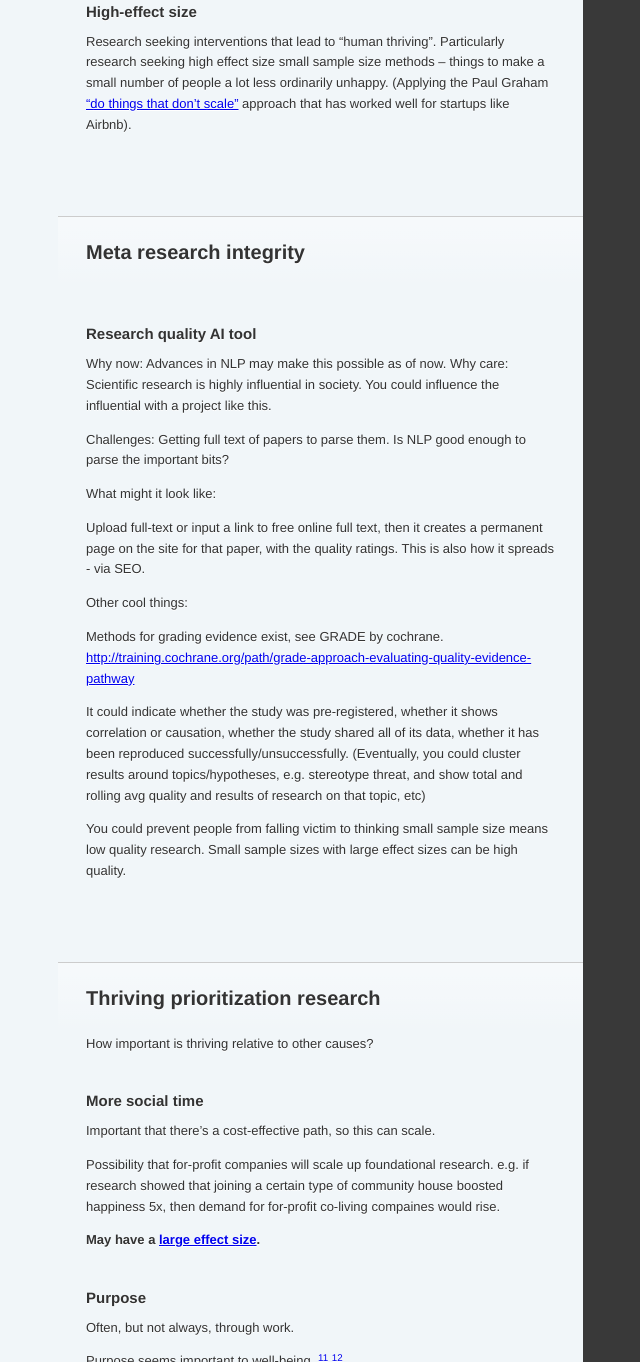
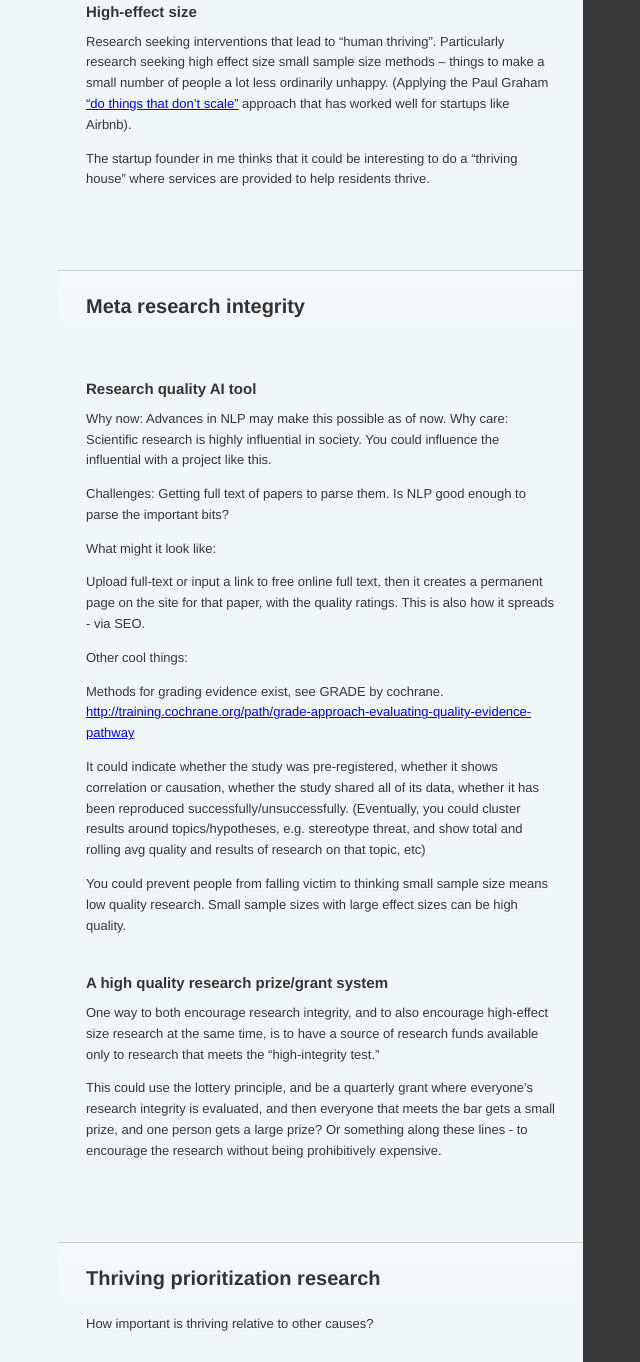
Before and after one commit to thrivingresearch/thriving-site, a plain HTML site: page index.html in a window 1280 px wide. Shown: the part 3549-4911 px from the top of the page, without its empty margins (172-812 px from the left). Drawn offline with Linux system fonts and the light colour scheme.

Commit message:
New idea

```diff
--- a/index.html
+++ b/index.html
@@ -135,6 +135,8 @@
 
 <p>Research seeking interventions that lead to “human thriving”. Particularly research seeking high effect size small sample size methods – things to make a small number of people a lot less ordinarily unhappy. (Applying the Paul Graham <a href="http://paulgraham.com/ds.html">“do things that don’t scale”</a> approach that has worked well for startups like Airbnb).</p>
 
+<p>The startup founder in me thinks that it could be interesting to do a &ldquo;thriving house&rdquo; where services are provided to help residents thrive.</p>
+
 <h2 id="meta-research-integrity">Meta research integrity</h2>
 
 <h3 id="research-quality-ai-tool">Research quality AI tool</h3>
@@ -155,6 +157,12 @@ Why care: Scientific research is highly influential in society. You could influe
 <p>It could indicate whether the study was pre-registered, whether it shows correlation or causation, whether the study shared all of its data, whether it has been reproduced successfully/unsuccessfully. (Eventually, you could cluster results around topics/hypotheses, e.g. stereotype threat, and show total and rolling avg quality and results of research on that topic, etc)</p>
 
 <p>You could prevent people from falling victim to thinking small sample size means low quality research. Small sample sizes with large effect sizes can be high quality.</p>
+
+<h3 id="a-high-quality-research-prize-grant-system">A high quality research prize/grant system</h3>
+
+<p>One way to both encourage research integrity, and to also encourage high-effect size research at the same time, is to have a source of research funds available only to research that meets the &ldquo;high-integrity test.&rdquo;</p>
+
+<p>This could use the lottery principle, and be a quarterly grant where everyone&rsquo;s research integrity is evaluated, and then everyone that meets the bar gets a small prize, and one person gets a large prize? Or something along these lines - to encourage the research without being prohibitively expensive.</p>
 
 <h2 id="thriving-prioritization-research">Thriving prioritization research</h2>
 
```
